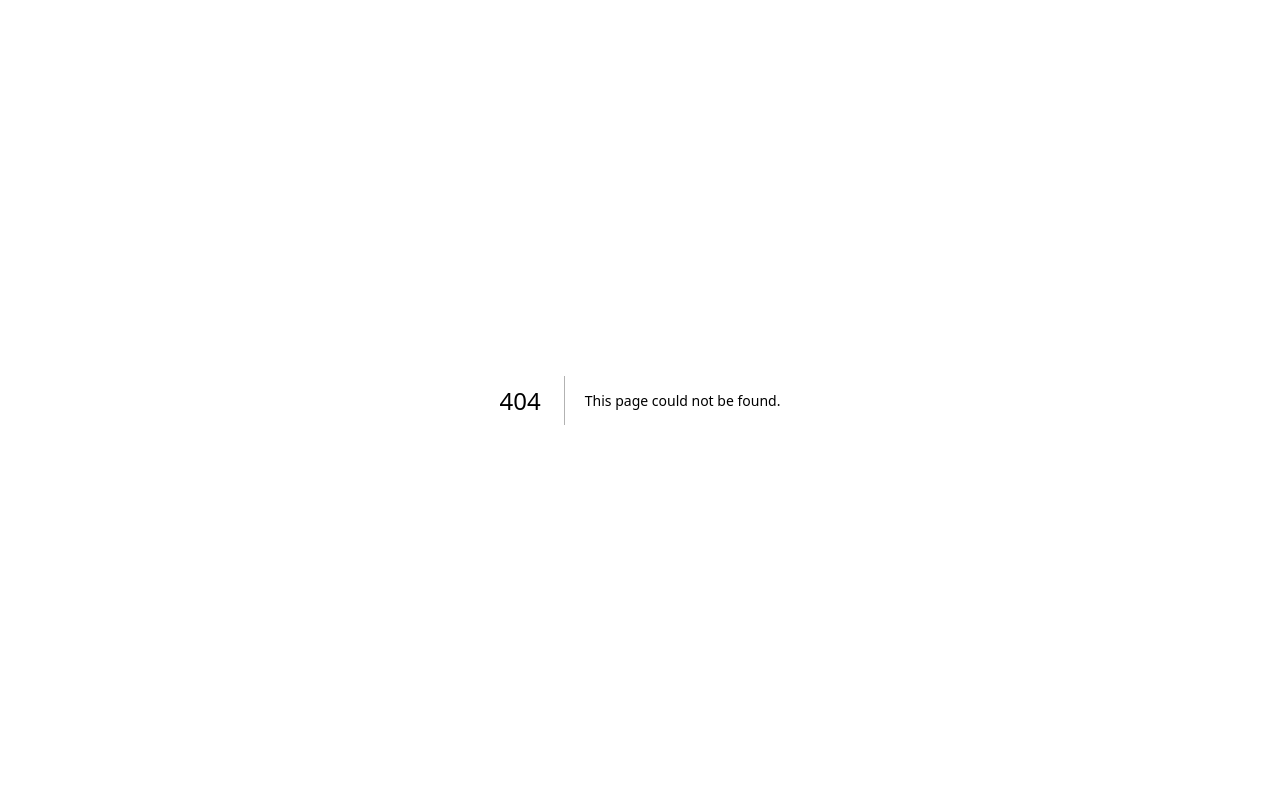
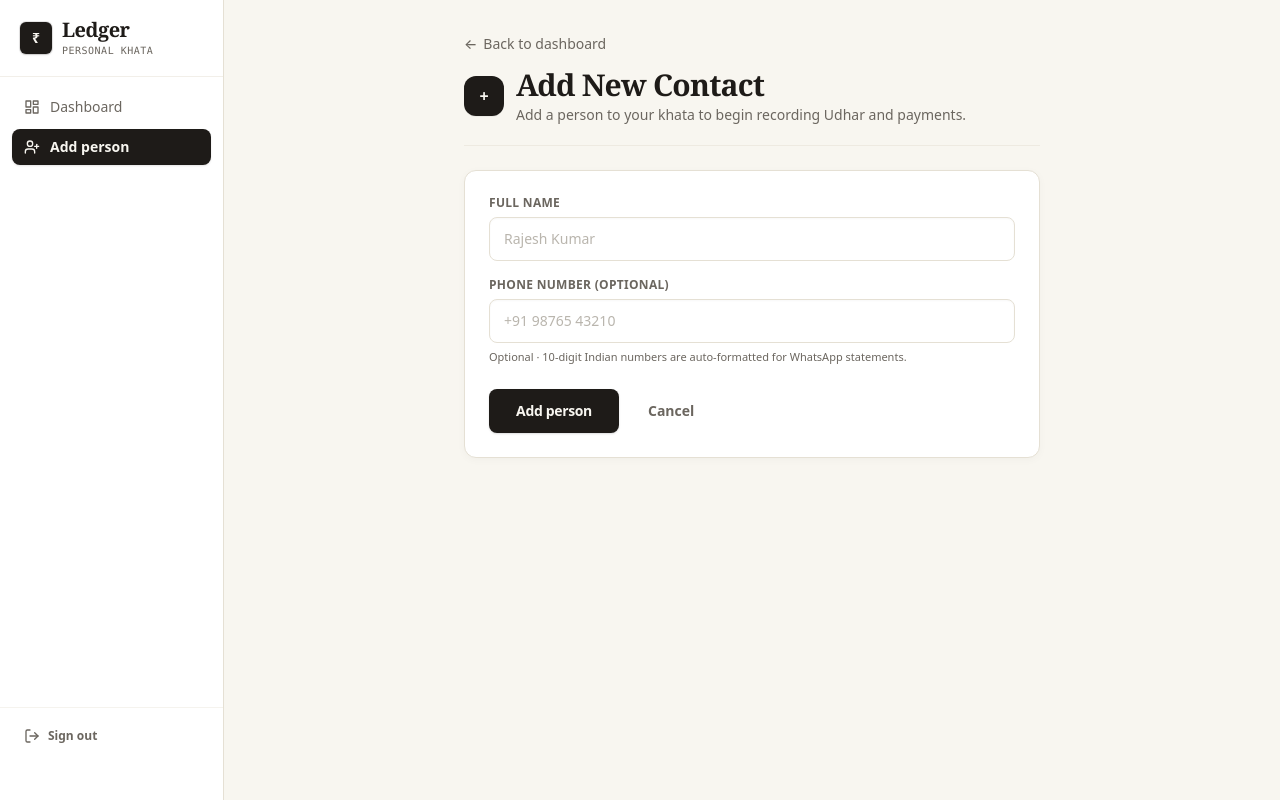
Before and after one commit to Vihangpatil37/ledger, a Next.js app: page /people/new in a window 1280 px wide. Before the commit this address had no page. Built offline with nearby package versions, Linux system fonts and the light colour scheme.

Commit message:
create new contact page with breadcrumbs and layout

```diff
--- /dev/null
+++ b/src/app/(app)/people/new/page.tsx
@@ -0,0 +1,33 @@
+import Link from "next/link";
+import { PersonForm } from "@/components/people/person-form";
+
+export const metadata = { title: "Add person" };
+
+export default function NewPersonPage() {
+  return (
+    <div className="max-w-xl mx-auto space-y-6">
+      <div className="border-b border-rule/50 pb-5">
+        <Link
+          href="/"
+          className="inline-flex items-center gap-1.5 text-xs sm:text-sm font-medium text-muted transition-colors hover:text-ink"
+        >
+          <span>←</span> Back to dashboard
+        </Link>
+        <div className="mt-3 flex items-center gap-3">
+          <div className="flex size-10 shrink-0 items-center justify-center rounded-xl bg-ink text-paper font-bold text-base shadow-2xs">
+            +
+          </div>
+          <div>
+            <h1 className="font-display text-2xl font-bold tracking-tight text-ink sm:text-3xl">
+              Add New Contact
+            </h1>
+            <p className="mt-0.5 text-xs sm:text-sm text-muted">
+              Add a person to your khata to begin recording Udhar and payments.
+            </p>
+          </div>
+        </div>
+      </div>
+      <PersonForm />
+    </div>
+  );
+}
```
